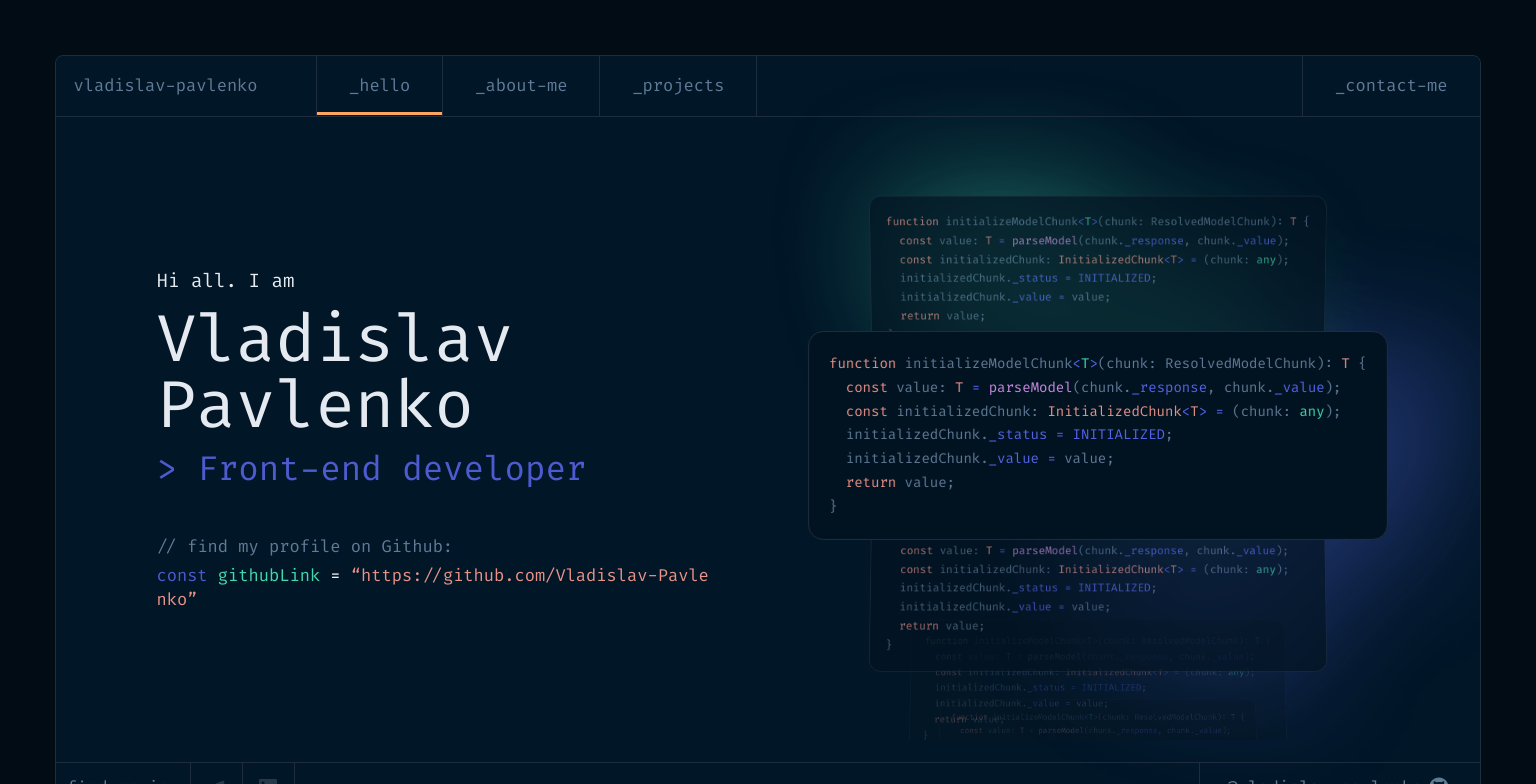
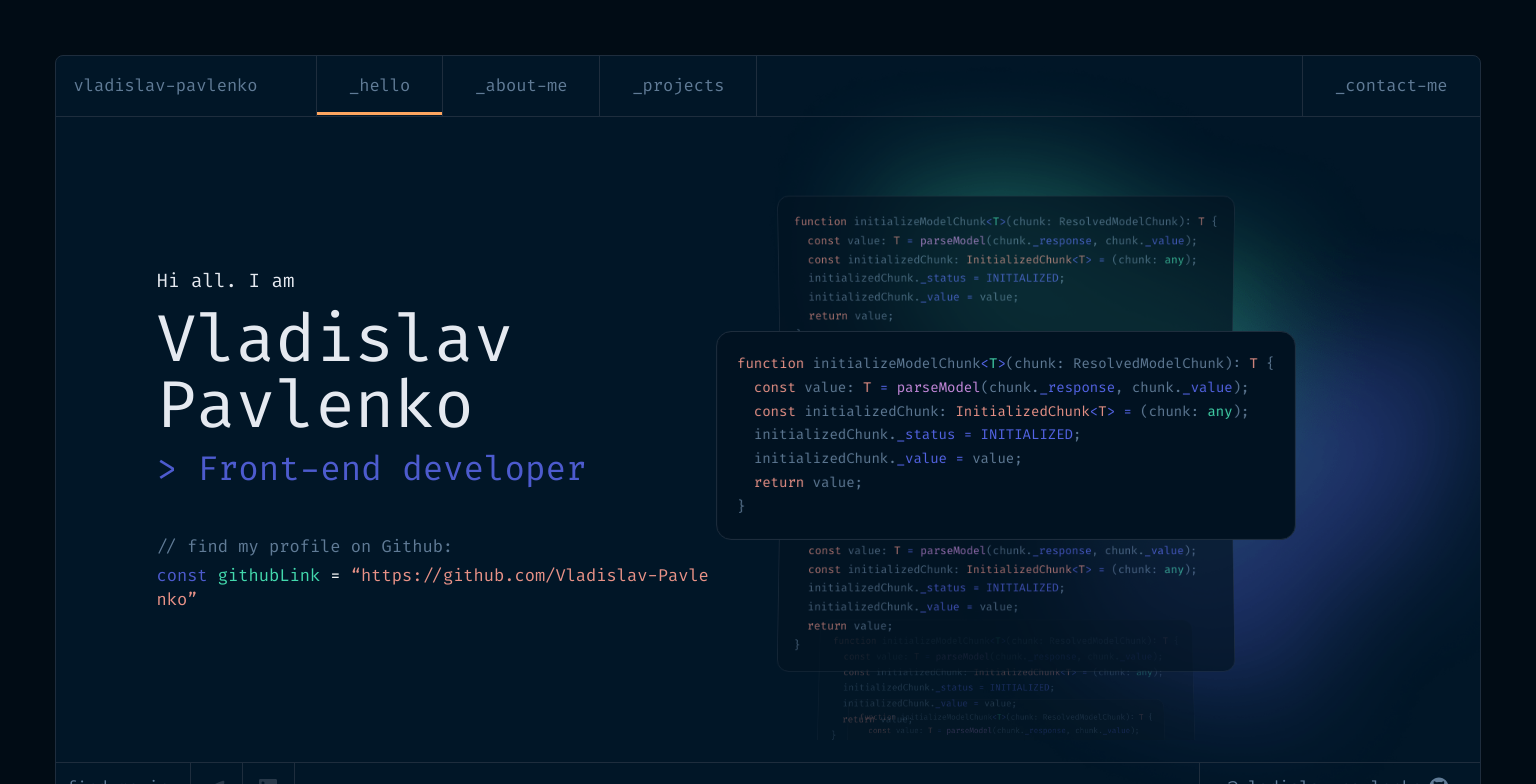
Before and after one commit to Vladislav-Pavlenko/vladislav-pavlenko, a Next.js app: page / in a window 1536 px wide. Shown: the top 784 px of the page. Built offline with nearby package versions, Linux system fonts and the light colour scheme.

Commit message:
fix slider bug

```diff
--- a/src/app/page.module.css
+++ b/src/app/page.module.css
@@ -17,7 +17,9 @@
   display: flex;
   flex-direction: column;
 }
-
+.slider_container {
+  display: none;
+}
 @media screen and (min-width: 1440px) {
   .container {
     background-image: url("/images/home-blur-pc.png");
@@ -30,6 +32,10 @@
     flex-direction: row;
   }
 
+  .slider_container {
+    display: flex;
+  }
+
   .info_container {
     max-width: 660px;
   }
--- a/src/app/page.tsx
+++ b/src/app/page.tsx
@@ -17,7 +17,9 @@ export default function Hello() {
           <Hero />
           <FindMe />
         </div>
-        <Slider />
+        <div className={styles.slider_container}>
+          <Slider />
+        </div>
       </main>
       <div className={styles.footer_container}>
         <Footer />
```
